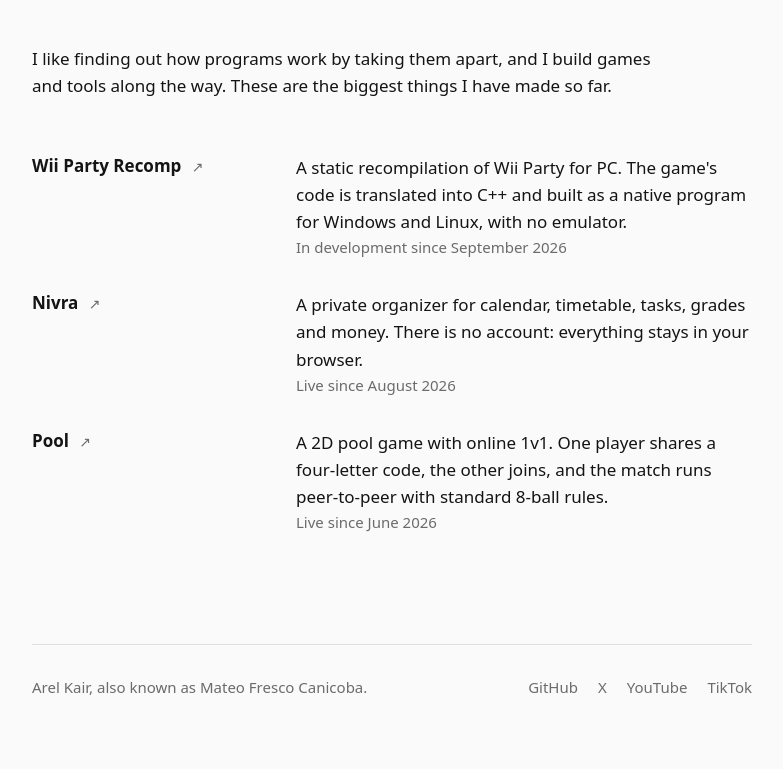
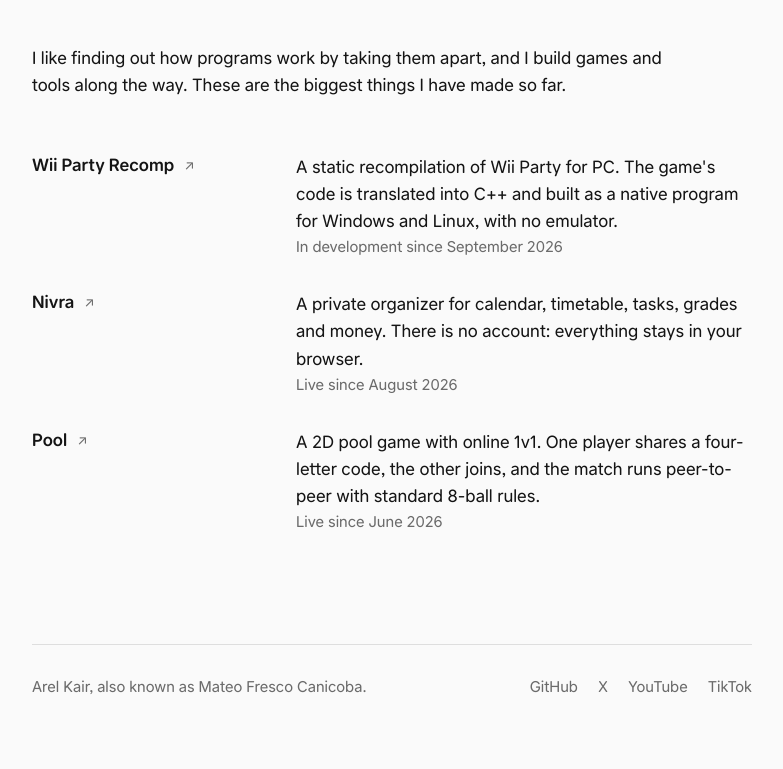
Before and after one commit to arelkair/home, an Astro site: page / in a window 1280 px wide. Shown: the part 178-947 px from the top of the page, without its empty margins (248-1031 px from the left). Built offline with nearby package versions, Linux system fonts and the light colour scheme; Astro itself is replaced by a stand-in of ours.

Commit message:
Cut the font to 44 KB, drop the speculation rules and tighten the CSP.

```diff
--- a/ARCHITECTURE.md
+++ b/ARCHITECTURE.md
@@ -8,13 +8,18 @@ The portfolio of Arel Kair (arelkair.dev), built with Astro and Tailwind CSS v4
 - `src/pages/404.astro` - Not found page
 - `src/layouts/Base.astro` - Document head, the header (name and tagline), the footer with links elsewhere, and the body classes that set the column
 - `src/data/projects.ts` - Every project: name, repository, summary, status and start date
-- `src/styles/global.css` - Tailwind import, the theme (Allo, the paper, ink and muted colors, the rise animation), the light and dark variables and the `link` utility
+- `src/styles/global.css` - Tailwind import, the Allo font faces, the theme (colors, the rise animation), the light and dark variables and the `link` utility
+- `src/assets/fonts/allo-latin.woff2` - Allo reduced to what the site uses: Latin plus a few symbols, weight 400 to 700, optical size fixed at 16 (44 KB instead of 229 KB). Made with fonttools from the `AlloVariableFriendly` file in Allo's release; the OFL allows it and the license ships in `public/`
 - `public/` - Favicon, social image, robots.txt and Allo's license
-- `vercel.json` - Deploy configuration: Astro framework, clean URLs, security headers (the CSP allows no scripts except the inline speculation rules that prefetch links on hover) and a one-year cache on `/_astro/*`
+- `vercel.json` - Deploy configuration: Astro framework, clean URLs, security headers (the CSP allows no scripts at all) and caching: one year on `/_astro/*`, one day on the other static files
 
 ## Design
 
-Extremely minimal: one narrow column of text, set only in Allo, black and white following the system light or dark mode. The project rows are blocks that turn light gray on hover, with a small arrow that moves. The tagline and the content fade and rise in on load, which Tailwind's `motion-safe` turns off for people who prefer reduced motion.
+Extremely minimal: one narrow column of text, set only in Allo, black and white following the system light or dark mode. The project rows are blocks that turn light gray on hover, with a small arrow that moves. The content fades and rises in on load in 450 ms, which Tailwind's `motion-safe` turns off for people who prefer reduced motion.
+
+## Performance
+
+One HTML file of 4 KB with the compressed stylesheet inlined, one preloaded font of 44 KB and no JavaScript. A fallback face (`Allo Fallback`, Arial with Allo's metrics) keeps the swap from moving the text: the layout shift measured 0.0001.
 
 There is no Work section for now: the projects link straight to their repositories.
 
--- a/package.json
+++ b/package.json
@@ -10,7 +10,6 @@
   "dependencies": {
     "@astrojs/sitemap": "^3.7.4",
     "@tailwindcss/vite": "^4.3.5",
-    "allo-font": "^1.0.0",
     "astro": "^7.4.2",
     "tailwindcss": "^4.3.5"
   },
--- a/src/layouts/Base.astro
+++ b/src/layouts/Base.astro
@@ -1,7 +1,6 @@
 ---
 import "../styles/global.css";
-import "allo-font/allo-friendly.css";
-import alloLatin from "allo-font/fonts/webfonts/AlloVariableFriendly.woff2?url";
+import allo from "../assets/fonts/allo-latin.woff2?url";
 
 interface Props {
   path: string;
@@ -54,17 +53,16 @@ const person = {
     <meta property="og:image:width" content="1200" />
     <meta property="og:image:height" content="630" />
     <meta name="twitter:card" content="summary_large_image" />
-    <link rel="preload" href={alloLatin} as="font" type="font/woff2" crossorigin />
+    <link rel="preload" href={allo} as="font" type="font/woff2" crossorigin />
     <link rel="icon" href="/favicon.svg?v=5" type="image/svg+xml" />
-    <script type="speculationrules" set:html={JSON.stringify({ prefetch: [{ where: { href_matches: "/*" }, eagerness: "moderate" }] })} />
     {isHome && <script type="application/ld+json" set:html={JSON.stringify(person)} />}
   </head>
   <body class="mx-auto max-w-[calc(45rem+48px)] bg-paper px-6 pt-[clamp(64px,14vh,128px)] pb-16 font-sans text-[1.0625rem] leading-[1.6] font-[420] text-ink antialiased max-sm:pt-12 max-sm:text-base">
     <header class="mb-12 max-sm:mb-8">
       <h1 class="text-2xl leading-[1.3] font-bold"><a href="/">Arel Kair</a></h1>
-      <p class="mt-1 text-xl leading-[1.4] motion-safe:animate-rise">Computers <span class="text-muted">&amp;</span> Reverse Engineering</p>
+      <p class="mt-1 text-xl leading-[1.4]">Computers <span class="text-muted">&amp;</span> Reverse Engineering</p>
     </header>
-    <main id="main" class="motion-safe:animate-rise motion-safe:[animation-delay:120ms]">
+    <main id="main" class="motion-safe:animate-rise">
       <slot />
     </main>
     <footer class="mt-24 flex flex-wrap items-baseline justify-between gap-x-6 gap-y-2 border-t border-ink/12 pt-6 text-[0.9375rem] text-muted">
--- a/src/styles/global.css
+++ b/src/styles/global.css
@@ -1,9 +1,26 @@
 @import "tailwindcss";
 
+@font-face {
+  font-family: "Allo";
+  src: url("../assets/fonts/allo-latin.woff2") format("woff2");
+  font-weight: 400 700;
+  font-style: normal;
+  font-display: swap;
+}
+
+@font-face {
+  font-family: "Allo Fallback";
+  src: local("Arial"), local("Helvetica Neue"), local("Liberation Sans");
+  size-adjust: 106.2%;
+  ascent-override: 91.2%;
+  descent-override: 22.7%;
+  line-gap-override: 0%;
+}
+
 @theme {
-  --font-sans: "Allo", system-ui, sans-serif;
+  --font-sans: "Allo", "Allo Fallback", system-ui, sans-serif;
   --ease-out-quint: cubic-bezier(0.23, 1, 0.32, 1);
-  --animate-rise: rise 700ms var(--ease-out-quint) both;
+  --animate-rise: rise 450ms var(--ease-out-quint) both;
 
   @keyframes rise {
     from {
```
Also changed, not shown: src/assets/fonts/allo-latin.woff2 (added), vercel.json, 1 other file.
